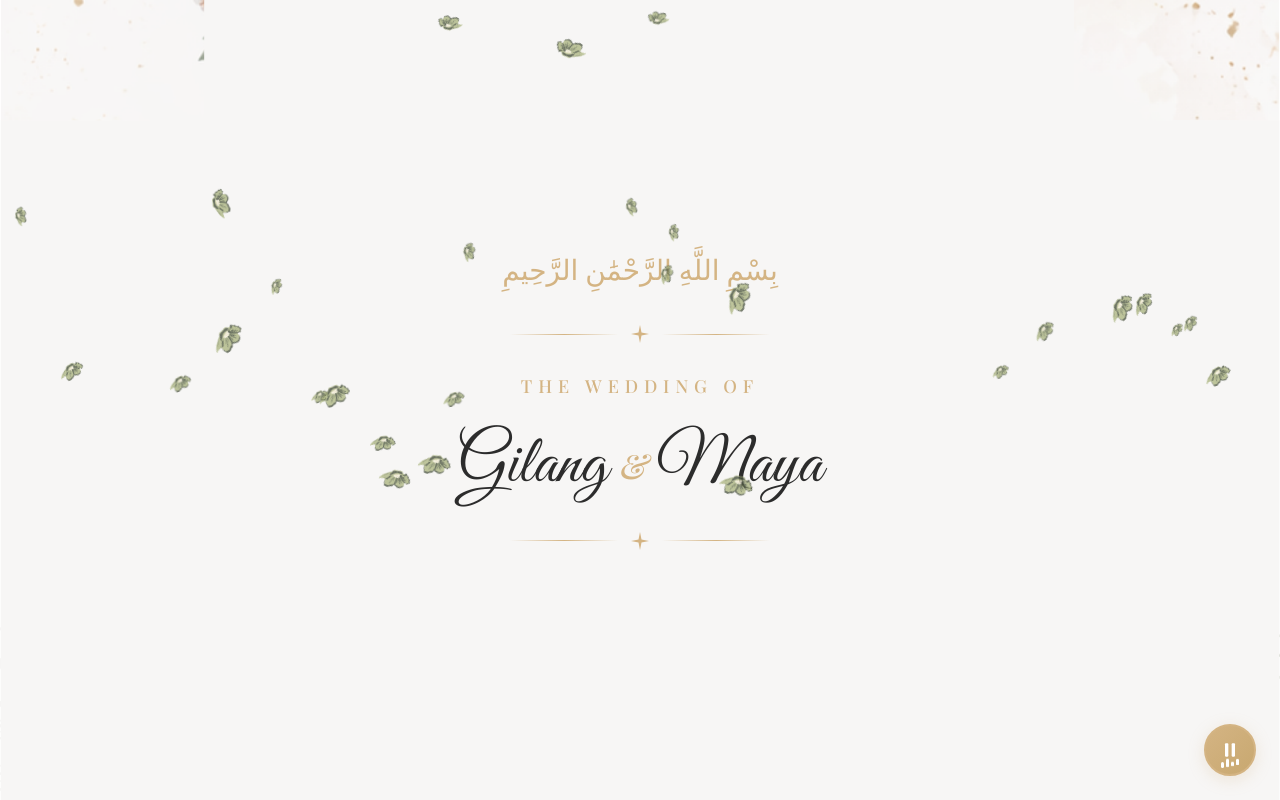
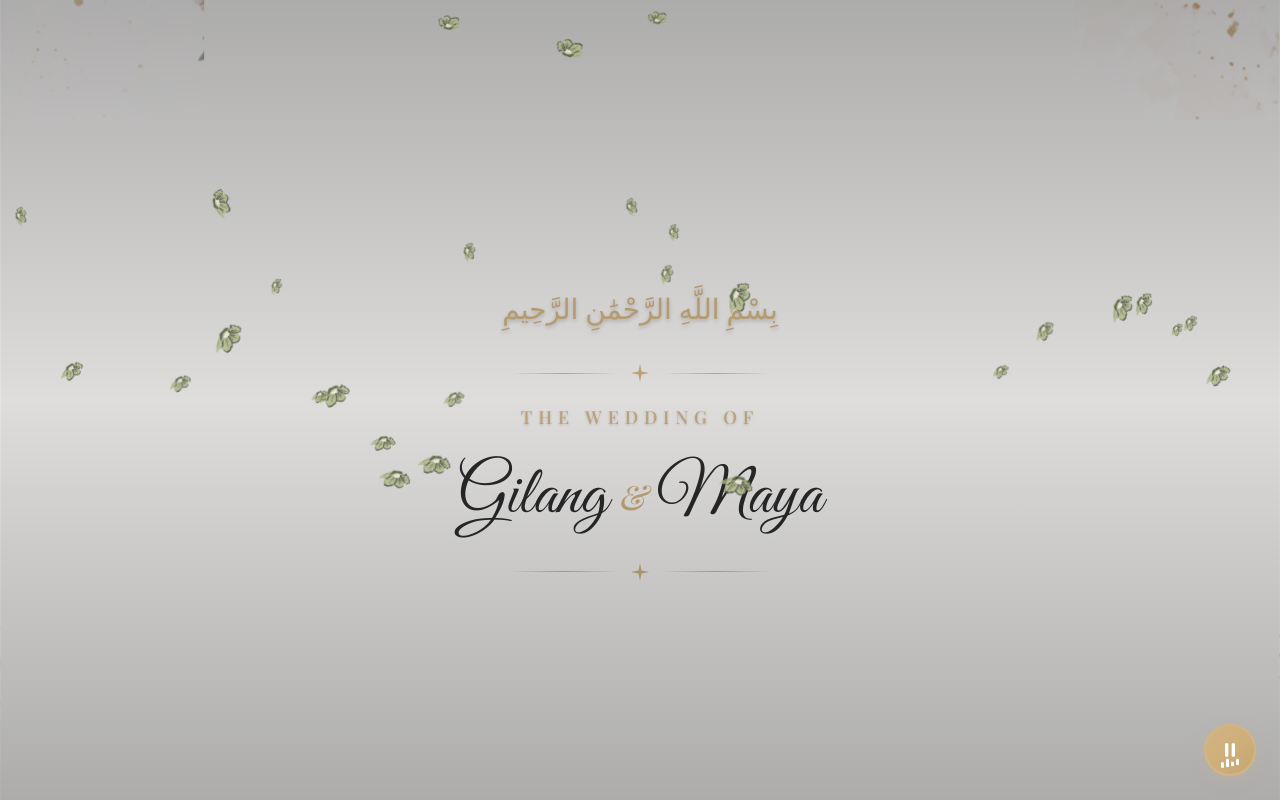
Before and after one commit to chozi0905/undangan, a Vue app: page / in a window 1280 px wide. Both pictures are taken after a click on the button "Buka Undangan". Shown: the top 800 px of the page. Built offline with nearby package versions, Linux system fonts and the light colour scheme.

Commit message:
benerin bismillah

```diff
--- a/src/components/Hero.vue
+++ b/src/components/Hero.vue
@@ -52,6 +52,15 @@ defineProps(['name'])
   justify-content: center;
   position: relative;
   overflow: hidden;
+  padding-top: 60px;
+}
+
+.hero::before {
+  content: '';
+  position: absolute;
+  inset: 0;
+  background: linear-gradient(to bottom, rgba(0,0,0,0.3) 0%, rgba(0,0,0,0.1) 50%, rgba(0,0,0,0.3) 100%);
+  pointer-events: none;
 }
 
 .hero-content {
@@ -59,10 +68,13 @@ defineProps(['name'])
   display: flex;
   flex-direction: column;
   align-items: center;
+  justify-content: center;
   gap: 20px;
-  padding: 50px 24px;
+  padding: 40px 24px;
   width: 100%;
   max-width: 420px;
+  min-height: calc(100vh - 120px);
+  min-height: calc(100dvh - 120px);
 }
 
 /* Ornament */
@@ -86,8 +98,9 @@ defineProps(['name'])
   font-family: 'Amiri', serif;
   font-size: clamp(20px, 5vw, 28px);
   color: #d4b483;
-  margin-bottom: 10px;
+  margin: 10px 0;
   direction: rtl;
+  text-shadow: 0 2px 4px rgba(0,0,0,0.2);
 }
 
 /* THE WEDDING OF */
@@ -97,7 +110,7 @@ defineProps(['name'])
   color: #d4b483;
   letter-spacing: 6px;
   text-transform: uppercase;
-  margin-top: 8px;
+  text-shadow: 0 1px 3px rgba(0,0,0,0.2);
 }
 
 /* Couple Name */
@@ -113,6 +126,7 @@ defineProps(['name'])
   flex-wrap: wrap;
   font-weight: 400;
   margin: 4px 0;
+  text-shadow: 0 2px 6px rgba(255,255,255,0.5);
 }
 
 .ampersand {
```
